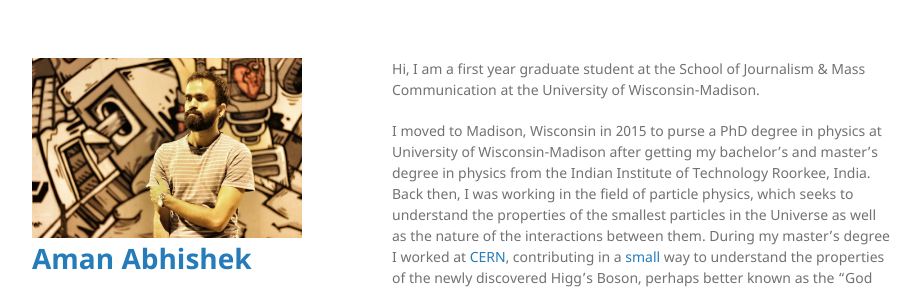
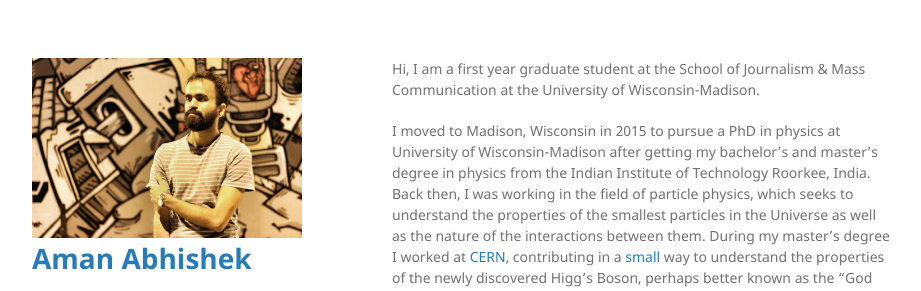
Before and after one commit to aman-abhishek/aman-abhishek.github.io, a Jekyll site: the page built from index.md, in a window 1280 px wide. Shown: the top 291 px of the page, without its empty margins (178-1099 px from the left). Built offline with Jekyll 4.4.1, drawn with Linux system fonts in a browser that asks for light colours.

Commit message:
purse that phd

```diff
--- a/index.md
+++ b/index.md
@@ -4,7 +4,7 @@ layout: default
 
 Hi, I am a first year graduate student at the School of Journalism & Mass Communication at the University of Wisconsin-Madison.
 
-I moved to Madison, Wisconsin in 2015 to purse a PhD degree in physics at University of Wisconsin-Madison after getting my bachelor's and master's degree in physics from the Indian Institute of Technology Roorkee, India. Back then, I was working in the field of particle physics, which seeks to understand the properties of the smallest particles in the Universe as well as the nature of the interactions between them. During my master's degree I worked at [CERN](https://home.cern/about), contributing in a [small](https://cds.cern.ch/record/1748469?ln=en) way to understand the properties of the newly discovered Higg's Boson, perhaps better known as the "God Particle". At Wisconsin, I worked with the [IceCube](https://icecube.wisc.edu/) experiment which is a detector located at the South Pole and gathers data on an elusive fundamental particle called neutrino.
+I moved to Madison, Wisconsin in 2015 to pursue a PhD in physics at University of Wisconsin-Madison after getting my bachelor's and master's degree in physics from the Indian Institute of Technology Roorkee, India. Back then, I was working in the field of particle physics, which seeks to understand the properties of the smallest particles in the Universe as well as the nature of the interactions between them. During my master's degree I worked at [CERN](https://home.cern/about), contributing in a [small](https://cds.cern.ch/record/1748469?ln=en) way to understand the properties of the newly discovered Higg's Boson, perhaps better known as the "God Particle". At Wisconsin, I worked with the [IceCube](https://icecube.wisc.edu/) experiment which is a detector located at the South Pole and gathers data on an elusive fundamental particle called neutrino.
 
 Social sciences had interested me since the beginning, but back in high school I had to choose either that or natural sciences to pursue - which speaks volumes about how the education system forcibly compartmentalizes interests, and as some say, kills creativity. After joining the physics PhD program in Madison, I started thinking about where my career is headed, and how I feel about my work not having any social relevance. In 2017 I decided to change fields and pursue a PhD in media studies where I can devote more time to understanding the society that we live in.
 
```
